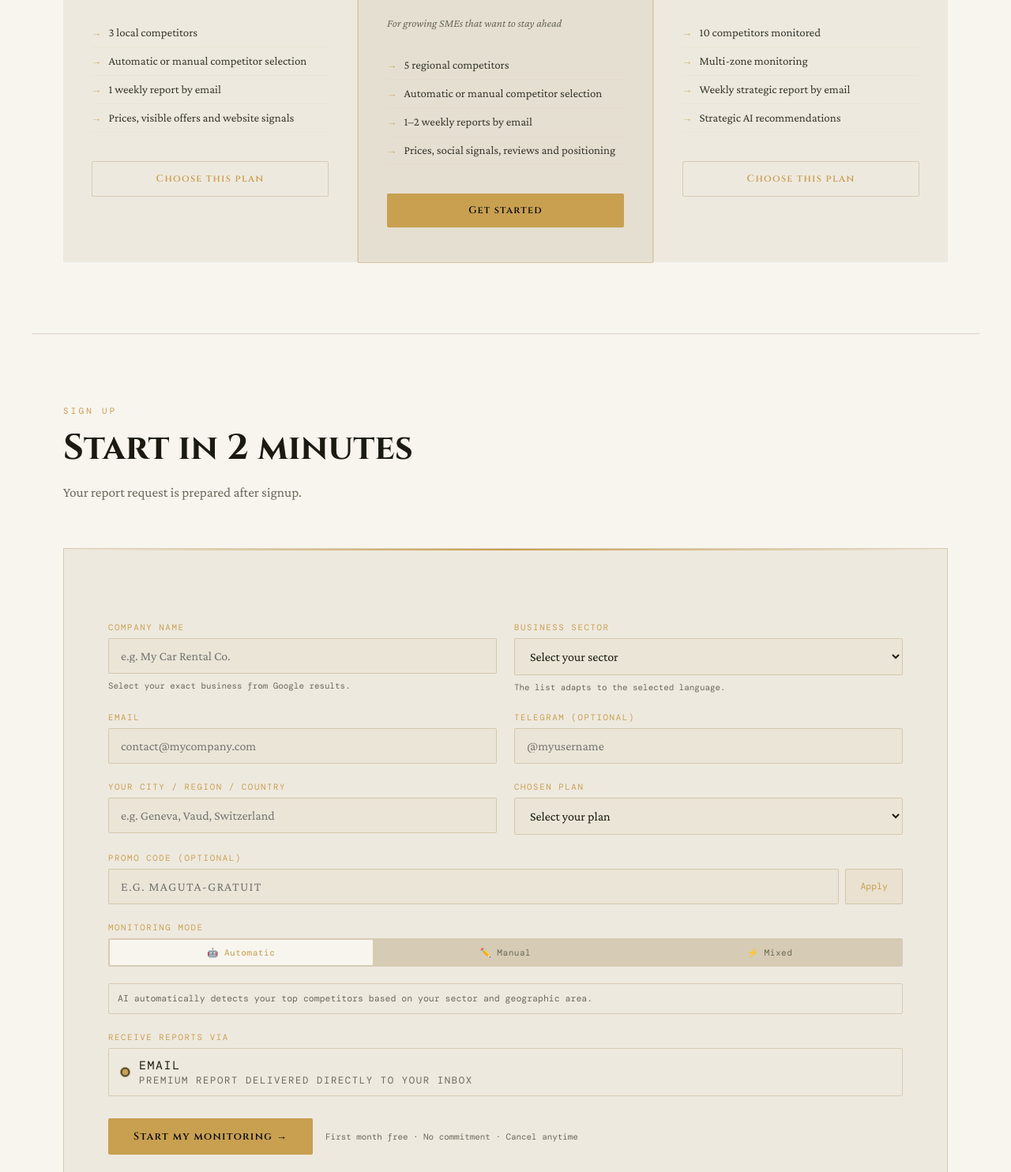
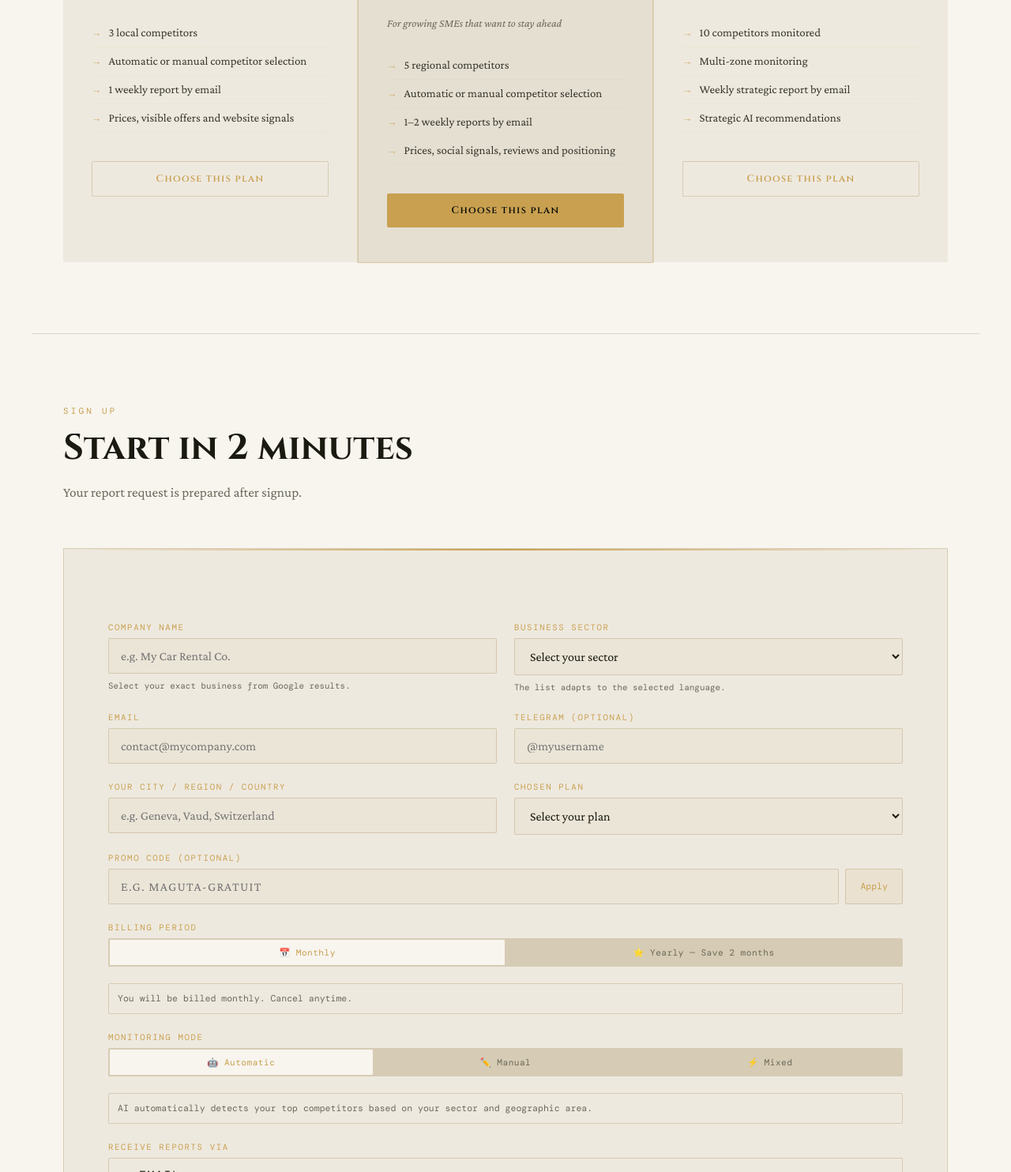
Before and after one commit to contactmaguta-sketch/maguta-watch, a website: page index.html in a window 1280 px wide. Shown: the part 2864-4348 px from the top of the page at 79% size. Drawn offline with nearby package versions, Linux system fonts and the light colour scheme; a web font is replaced by a local one.

Commit message:
Fix: Pro button, add billing toggle to form, wire billing to API

```diff
--- a/index.html
+++ b/index.html
@@ -285,7 +285,7 @@
         <li data-en="1 weekly report by email" data-fr="1 rapport hebdomadaire par email">1 weekly report by email</li>
         <li data-en="Prices, visible offers and website signals" data-fr="Prix, offres visibles et signaux web">Prices, visible offers and website signals</li>
       </ul>
-      <div class="pay-options"><a href="#signup" class="btn-s" onclick="choosePlan('starter')" data-en="Choose this plan" data-fr="Choisir ce forfait">Choose this plan</a></div>
+      <div class="pay-options"><a href="#signup" class="btn-s" onclick="choosePlan('starter',currentBillingPeriod)" data-en="Choose this plan" data-fr="Choisir ce forfait">Choose this plan</a></div>
     </div>
     <div class="pc feat">
       <div class="pbadge" data-en="MOST POPULAR" data-fr="LE PLUS POPULAIRE">MOST POPULAR</div>
@@ -299,7 +299,7 @@
         <li data-en="1–2 weekly reports by email" data-fr="1–2 rapports hebdomadaires par email">1–2 weekly reports by email</li>
         <li data-en="Prices, social signals, reviews and positioning" data-fr="Prix, signaux sociaux, avis et positionnement">Prices, social signals, reviews and positioning</li>
       </ul>
-      <div class="pay-options"><a href="https://buy.stripe.com/bJe8wH63xgs73JL6wO0Fi02" class="btn-p" data-checkout="pro" data-en="Get started" data-fr="Commencer">Get started</a></div>
+      <div class="pay-options"><a href="#signup" class="btn-p" onclick="choosePlan('pro',currentBillingPeriod)" data-en="Choose this plan" data-fr="Choisir ce forfait">Choose this plan</a></div>
     </div>
     <div class="pc">
       <div class="plv">Enterprise</div>
@@ -312,7 +312,7 @@
         <li data-en="Weekly strategic report by email" data-fr="Rapport stratégique hebdomadaire par email">Weekly strategic report by email</li>
         <li data-en="Strategic AI recommendations" data-fr="Recommandations stratégiques IA">Strategic AI recommendations</li>
       </ul>
-      <div class="pay-options"><a href="#signup" class="btn-s" onclick="choosePlan('enterprise')" data-en="Choose this plan" data-fr="Choisir ce forfait">Choose this plan</a></div>
+      <div class="pay-options"><a href="#signup" class="btn-s" onclick="choosePlan('enterprise',currentBillingPeriod)" data-en="Choose this plan" data-fr="Choisir ce forfait">Choose this plan</a></div>
     </div>
   </div>
 </section>
@@ -365,6 +365,15 @@
             <button type="button" class="btn-promo" id="btnPromo" onclick="applyPromoCode()" data-en="Apply" data-fr="Appliquer">Apply</button>
           </div>
           <div class="promo-hint" id="promoHint" data-en="Promo code applied — discount confirmed at next step." data-fr="Code promo appliqué — réduction confirmée à l'étape suivante.">Promo code applied — discount confirmed at next step.</div>
+        </div>
+        <div class="fg full" id="formBillingBlock">
+          <label data-en="BILLING PERIOD" data-fr="PÉRIODE DE FACTURATION">BILLING PERIOD</label>
+          <div class="mt">
+            <button type="button" class="mb active" id="btnBillingMonthly" onclick="setFormBilling('monthly',this)" data-en="📅 Monthly" data-fr="📅 Mensuel">📅 Monthly</button>
+            <button type="button" class="mb" id="btnBillingYearly" onclick="setFormBilling('yearly',this)" data-en="⭐ Yearly — Save 2 months" data-fr="⭐ Annuel — 2 mois offerts">⭐ Yearly — Save 2 months</button>
+          </div>
+          <div id="billingInfo" style="font-family:DM Mono,monospace;font-size:.72rem;color:var(--muted);padding:11px;border:1px solid var(--border);border-radius:2px;" data-en="You will be billed monthly. Cancel anytime." data-fr="Vous serez facturé mensuellement. Résiliation à tout moment.">You will be billed monthly. Cancel anytime.</div>
+          <input type="hidden" name="billing" id="billingField" value="monthly">
         </div>
         <div class="fg full">
           <label data-en="MONITORING MODE" data-fr="MODE DE SURVEILLANCE">MONITORING MODE</label>
@@ -441,7 +450,9 @@ const PLACES_API='https://maguta-watch.replit.app';
       enterprise: ['290€','/year','/an','Save 58€ / Économie 58€']
     }
   };
+  let currentBillingPeriod='monthly';
   function setBilling(period, btn){
+    currentBillingPeriod=period;
     document.querySelectorAll('.billing-toggle button').forEach(b=>b.classList.remove('active'));
     if(btn) btn.classList.add('active');
     ['starter','pro','enterprise'].forEach(plan=>{
@@ -543,7 +554,8 @@ const PLACES_API='https://maguta-watch.replit.app';
     const compLines=comps.length?comps.map((c,i)=>`${i+1}. ${c.address?`${c.name} — ${c.address}`:c.name}`).join('\n'):(lang==='fr'?"Mode automatique: l’IA sélectionnera les concurrents les plus pertinents.":'Automatic mode: AI will select the most relevant competitors.');
     const openaiPrompt=`Tu es Maguta Watch AI. Génère un rapport de veille concurrentielle premium, clair et actionnable, en ${lang==='fr'?'français':'anglais'}, pour l'entreprise ${company}.\n\nContexte client:\n- Entreprise: ${company}\n- Adresse Google: ${document.getElementById('companyAddress').value||'-'}\n- Place ID: ${document.getElementById('companyPlaceId').value||'-'}\n- Secteur: ${sectorLabel}\n- Zone: ${location}\n- Forfait: ${plan}\n- Mode: ${mode}\n- Concurrents à surveiller:\n${compLines}\n\nStructure obligatoire:\n1. Résumé exécutif ultra clair\n2. Concurrents surveillés et positionnement\n3. Signaux prix, promotions et offres visibles\n4. Activité web, social media et avis clients\n5. Opportunités commerciales immédiates\n6. Recommandations IA concrètes\n7. Prochaines actions prioritaires.\n\nTon: premium, stratégique, concret, professionnel. Évite le blabla générique. Donne des actions utilisables par un dirigeant.`;
     const promoCode=(document.getElementById('promoInput')?.value||'').trim().toUpperCase();
-    return {language:lang,company,email,telegram,plan,mode,sector:sectorLabel,sector_value:sectorValue,location,promoCode,company_address:document.getElementById('companyAddress').value||'',company_place_id:document.getElementById('companyPlaceId').value||'',company_lat:document.getElementById('companyLat').value||'',company_lng:document.getElementById('companyLng').value||'',delivery,competitors:comps,competitor_lines:compLines,openai_prompt:openaiPrompt};
+    const billing=document.getElementById('billingField')?.value||'monthly';
+    return {language:lang,company,email,telegram,plan,billing,mode,sector:sectorLabel,sector_value:sectorValue,location,promoCode,company_address:document.getElementById('companyAddress').value||'',company_place_id:document.getElementById('companyPlaceId').value||'',company_lat:document.getElementById('companyLat').value||'',company_lng:document.getElementById('companyLng').value||'',delivery,competitors:comps,competitor_lines:compLines,openai_prompt:openaiPrompt};
   }
   function prepareSubmit(){
     const p=buildSignupPayload();
@@ -717,9 +729,29 @@ window.gm_authFailure=function(){console.warn('Google Places API authorization f
     }
   })();
 
-  function choosePlan(plan){
+  let formBilling='monthly';
+  function setFormBilling(period,btn){
+    formBilling=period;
+    document.querySelectorAll('#formBillingBlock .mb').forEach(b=>b.classList.remove('active'));
+    if(btn) btn.classList.add('active');
+    const field=document.getElementById('billingField');
+    if(field) field.value=period;
+    const info=document.getElementById('billingInfo');
+    if(info){
+      if(period==='yearly'){
+        info.textContent=lang==='fr'?'Paiement annuel — vous économisez 2 mois par rapport au mensuel.':'Yearly billing — you save 2 months compared to monthly.';
+      } else {
+        info.textContent=lang==='fr'?'Vous serez facturé mensuellement. Résiliation à tout moment.':'You will be billed monthly. Cancel anytime.';
+      }
+    }
+  }
+  function choosePlan(plan, billing){
     const sel=document.getElementById('planSelect');
     if(sel){sel.value=plan;updatePlanLimit();}
+    if(billing){
+      const btn=document.getElementById(billing==='yearly'?'btnBillingYearly':'btnBillingMonthly');
+      setFormBilling(billing, btn);
+    }
   }
   function openModal(type){
     const id=type==='terms'?'modalTerms':'modalPrivacy';
```
